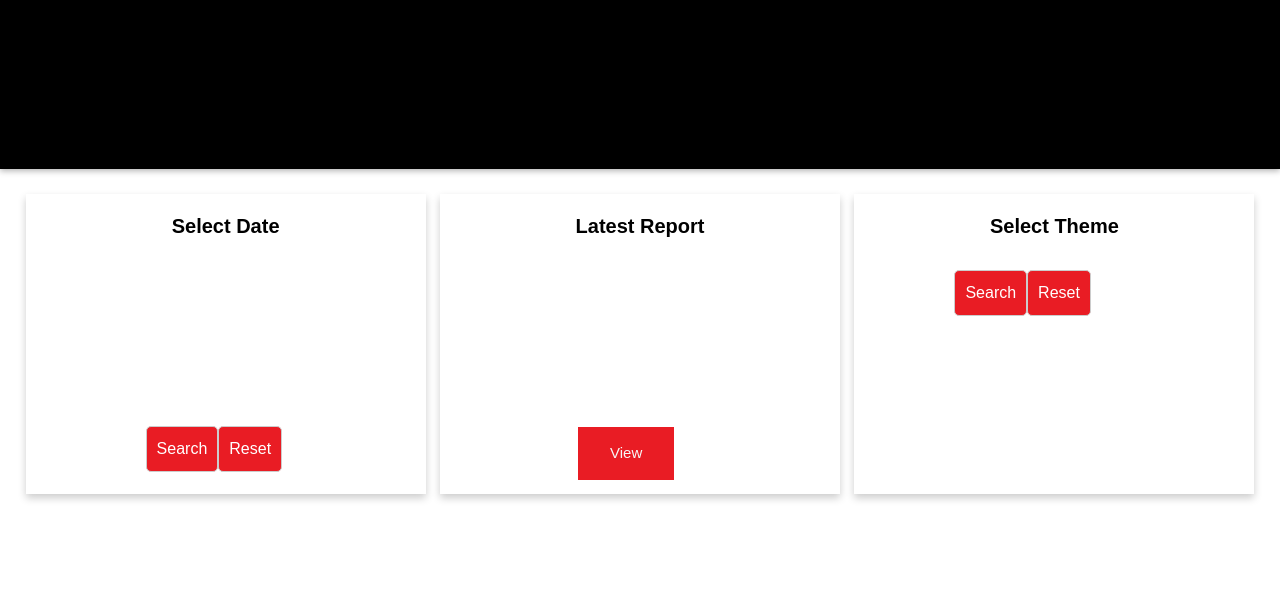
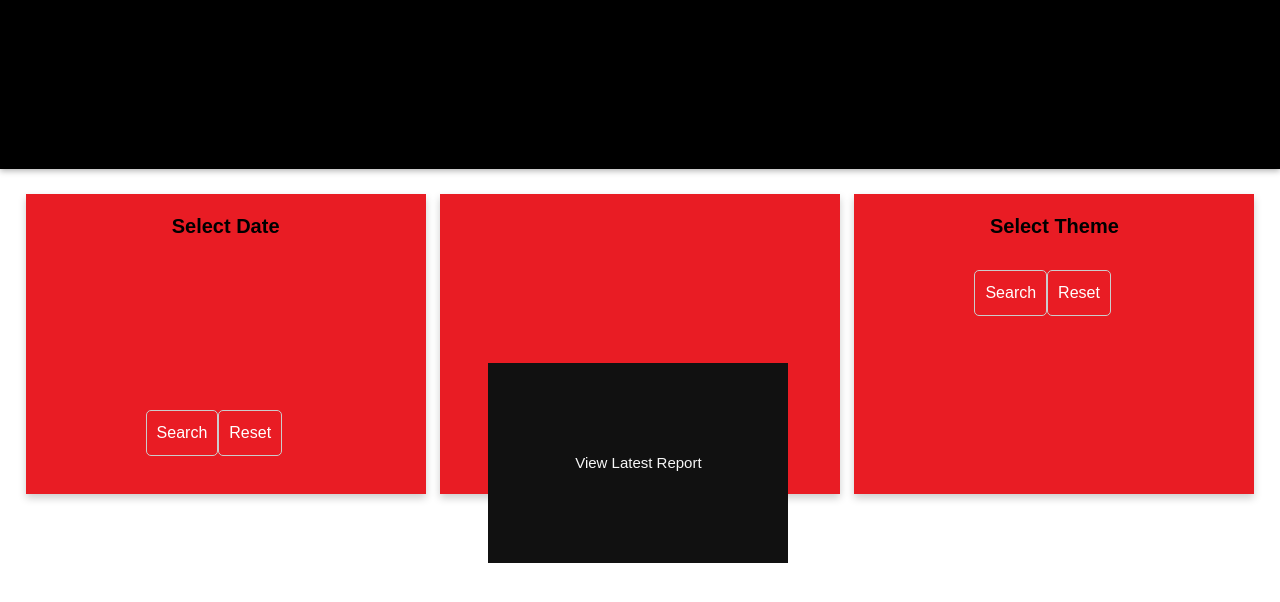
Before and after one commit to ResearchComputingServices/WebAppCICPVersion2, a Django app: template WebsiteApp/templates/lpage.html in a window 1280 px wide. Shown: the part 57-659 px from the top of the page. Run offline with Django 3.2, Linux system fonts and the light colour scheme; the template is opened without the code that fills it, so the values that code supplies are empty; some libraries are stand-ins or nearby versions.

Commit message:
Changes to landing page

```diff
--- a/WebsiteApp/templates/lpage.html
+++ b/WebsiteApp/templates/lpage.html
@@ -53,8 +53,7 @@
 
 
                 <div class="cards">
-                        <h5><b>{% translate "Latest Report" %}</b></h5>
-                        <button id="latestreportButton" data-url="{% url 'latest_report' %}">View</button>
+                        <button id="latestreportButton" data-url="{% url 'latest_report' %}">View Latest Report</button>
                 </div>
 
 
--- a/static/css/lpage.css
+++ b/static/css/lpage.css
@@ -120,7 +120,7 @@
 }
 
 .cards {
-    background-color: transparent;
+    background-color: #e91c24;
     color: black;
     display: flex;
     flex-direction: column;
@@ -144,11 +144,11 @@ h5 {
 
 .date {
     margin-left: 30%;
-    margin-top: 40%;
+    margin-top: 36%;
 }
 
 .theme {
-    margin-left: 25%;
+    margin-left: 30%;
     margin-top: 1%;
 }
 
@@ -168,27 +168,34 @@ button {
     font-size: 10px;
     margin: 4px 2px;
     position: absolute;
-    left: 20%;
+    left: 23%;
 }
 
 #latestreportButton {
-
+    background-color: #111111;
     padding: 15px 32px;
     text-align: center;
     display: inline-block;
     font-size: 15px;
     margin: 4px 2px;
     position: absolute;
-    left: 45%;
-    top: 60%;
+    left: 38%;
+    top: 52%;
+    width: 300px;
+    height: 200px;
+
 
 }
 
 #id_report_date {
-    margin-left: 6%;
+    margin-left: 14%;
     box-shadow: 0 4px 8px 0 rgba(0, 0, 0, 0.2);
 }
 
 #id_theme {
     margin-left: 6%;
 }
+
+#latest {
+    background-color: #e91c24
+}
```
